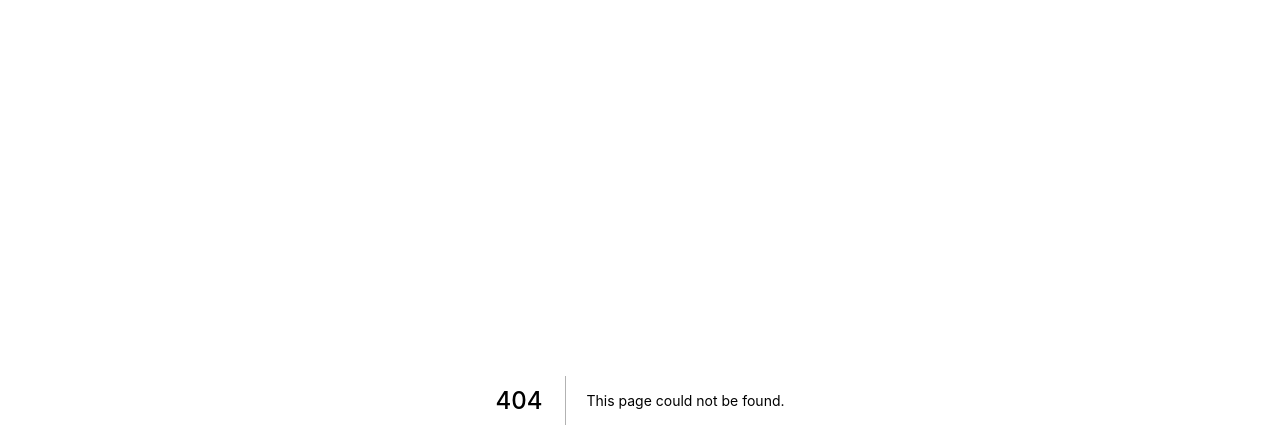
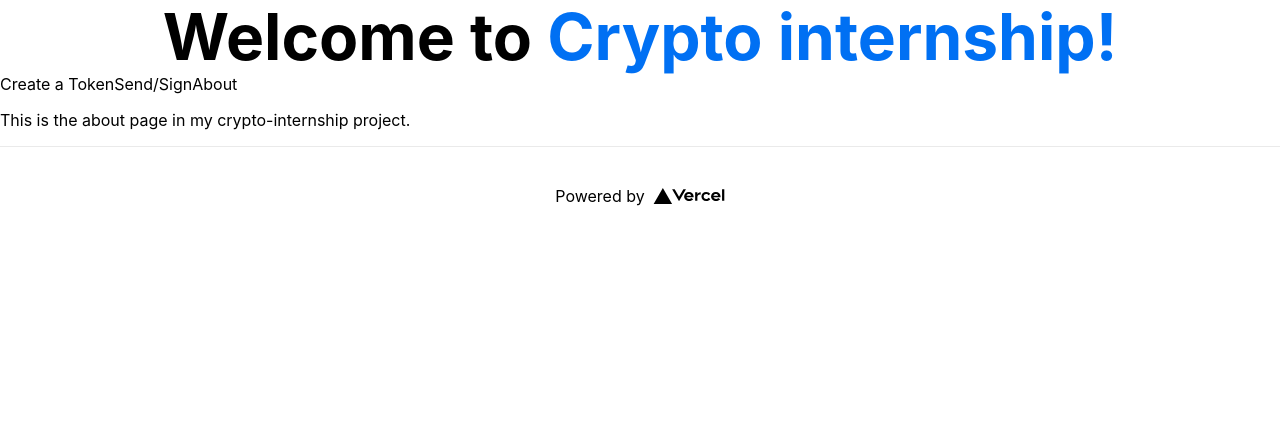
Before and after one commit to matejdrazic/crypto-internship, a Next.js app: page /about in a window 1280 px wide. Before the commit this address had no page. Shown: the top 448 px of the page. Built offline with nearby package versions, Linux system fonts and the light colour scheme.

Commit message:
template looking good

```diff
--- /dev/null
+++ b/components/footer.js
@@ -0,0 +1,21 @@
+import styles from '../styles/Home.module.css'
+import Image from 'next/image'
+
+const Footer = () => {
+    return (
+        <footer className={styles.footer}>
+            <a
+                href="https://vercel.com?utm_source=create-next-app&utm_medium=default-template&utm_campaign=create-next-app"
+                target="_blank"
+                rel="noopener noreferrer"
+            >
+                Powered by{' '}
+                <span className={styles.logo}>
+                    <Image src="/vercel.svg" alt="Vercel Logo" width={72} height={16} />
+                </span>
+            </a>
+        </footer>
+    )
+}
+
+export default Footer;
--- /dev/null
+++ b/components/header.js
@@ -0,0 +1,19 @@
+import styles from '../styles/Home.module.css'
+import Link from 'next/link'
+
+const Header = () => {
+    return (
+        <div>
+            <h1 className={styles.title}>
+                Welcome to <a href="https://blankhq.co/internship">Crypto internship!</a>
+            </h1>
+            <nav>
+                <Link href="/" ><a>Create a Token</a></Link>
+                <Link href="/sendOrSign" ><a>Send/Sign</a></Link>
+                <Link href="/about" ><a>About</a></Link>
+            </nav>
+        </div>
+    )
+}
+
+export default Header;
--- /dev/null
+++ b/components/layout.js
@@ -0,0 +1,14 @@
+import Header from './header.js'
+import Footer from './footer.js'
+
+const Layout = ({ children }) => {
+    return (
+        <div className="content" >
+            <Header />
+            {children}
+            <Footer />
+        </div>
+    )
+}
+
+export default Layout
--- a/pages/_app.js
+++ b/pages/_app.js
@@ -1,7 +1,14 @@
 import '../styles/globals.css'
+import Layout from '../components/layout.js'
 
 function MyApp({ Component, pageProps }) {
-  return <Component {...pageProps} />
+  return (
+    <div>
+      <Layout>
+        <Component {...pageProps} />
+      </Layout>
+    </div>
+  )
 }
 
 export default MyApp
--- /dev/null
+++ b/pages/about.js
@@ -0,0 +1,9 @@
+const About =() => {
+    return (
+        <div>
+            <p>This is the about page in my crypto-internship project.</p>
+        </div>
+    )
+}
+
+export default About
```
Also changed, not shown: pages/index.js (+4 -24 lines), pages/sendOrSign.js (added, +9 -0 lines), public/token.png (added).
